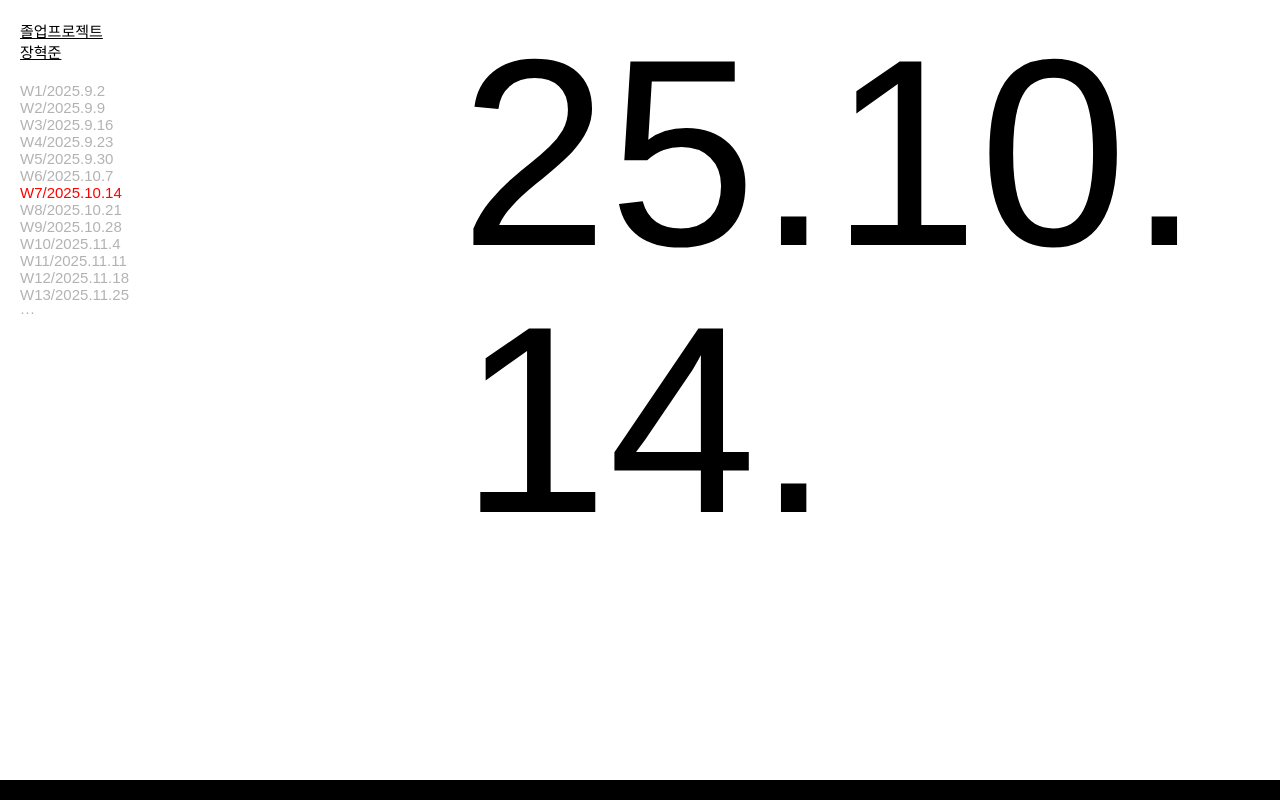
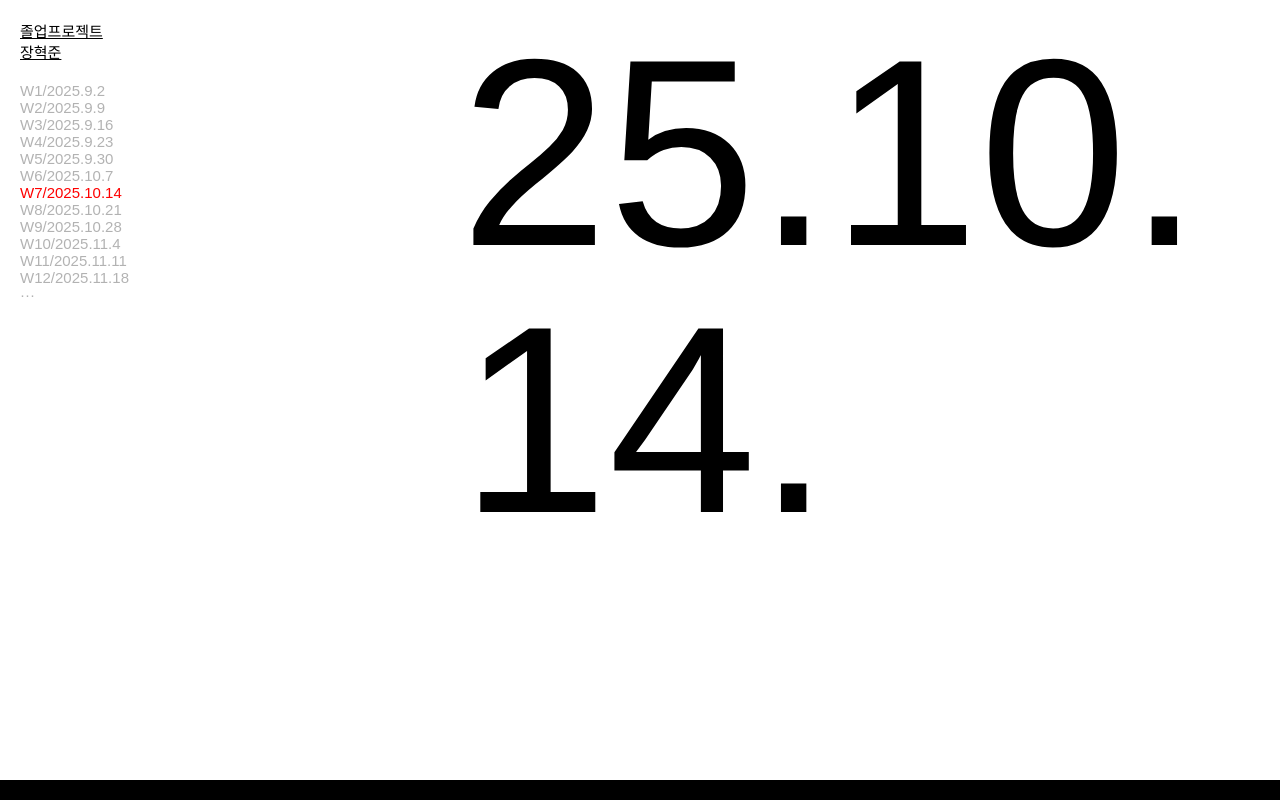
Before and after one commit to imjanghyukjun/gp, a plain HTML site: page w7.html in a window 1280 px wide. Drawn offline with Linux system fonts and the light colour scheme.

Commit message:
Update w7.html

```diff
--- a/w7.html
+++ b/w7.html
@@ -89,8 +89,6 @@
       <p><a href="w10.html"><span style="color: rgb(0,0,0,0.3);">W10/2025.11.4</span></a></p>
       <p><a href="w11.html"><span style="color: rgb(0,0,0,0.3);">W11/2025.11.11</span></a></p>
       <p><a href="w12.html"><span style="color: rgb(0,0,0,0.3);">W12/2025.11.18</span></a></p>
-      <p><a href="w13.html"><span style="color: rgb(0,0,0,0.3);">W13/2025.11.25</span></a></p>
-
       <p><span style="color: rgb(0,0,0,0.3);">···</span></p>
     </aside>
 
```
